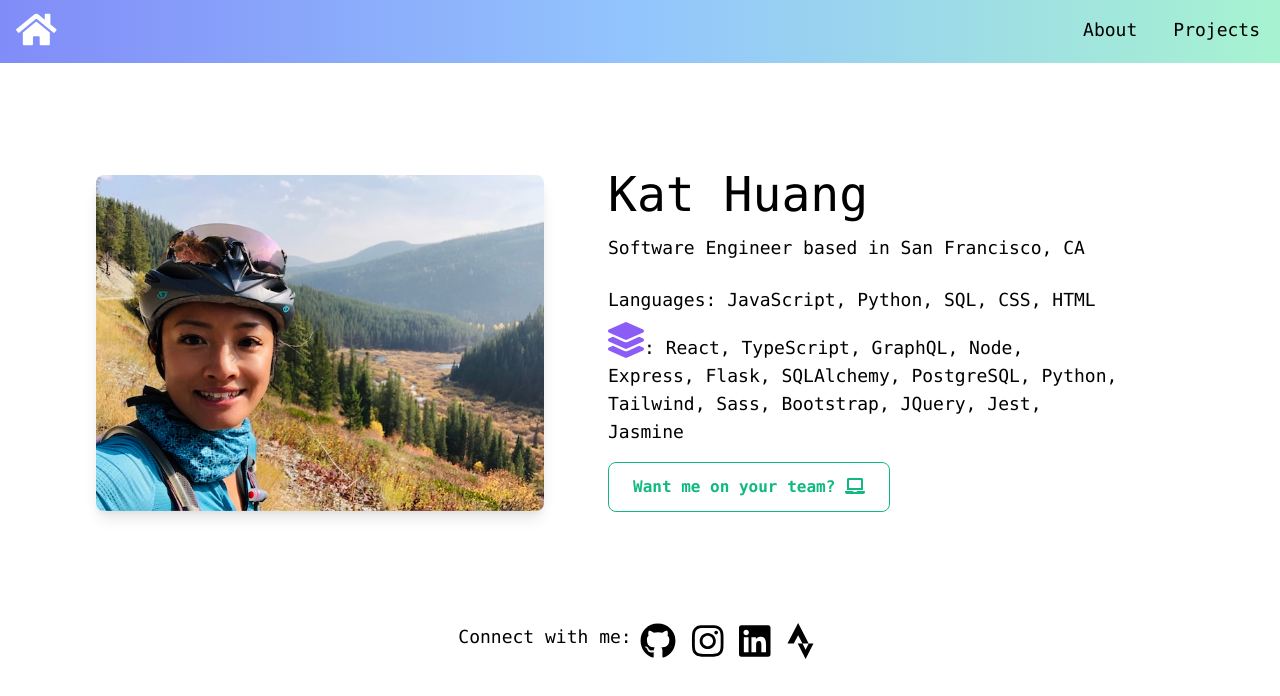
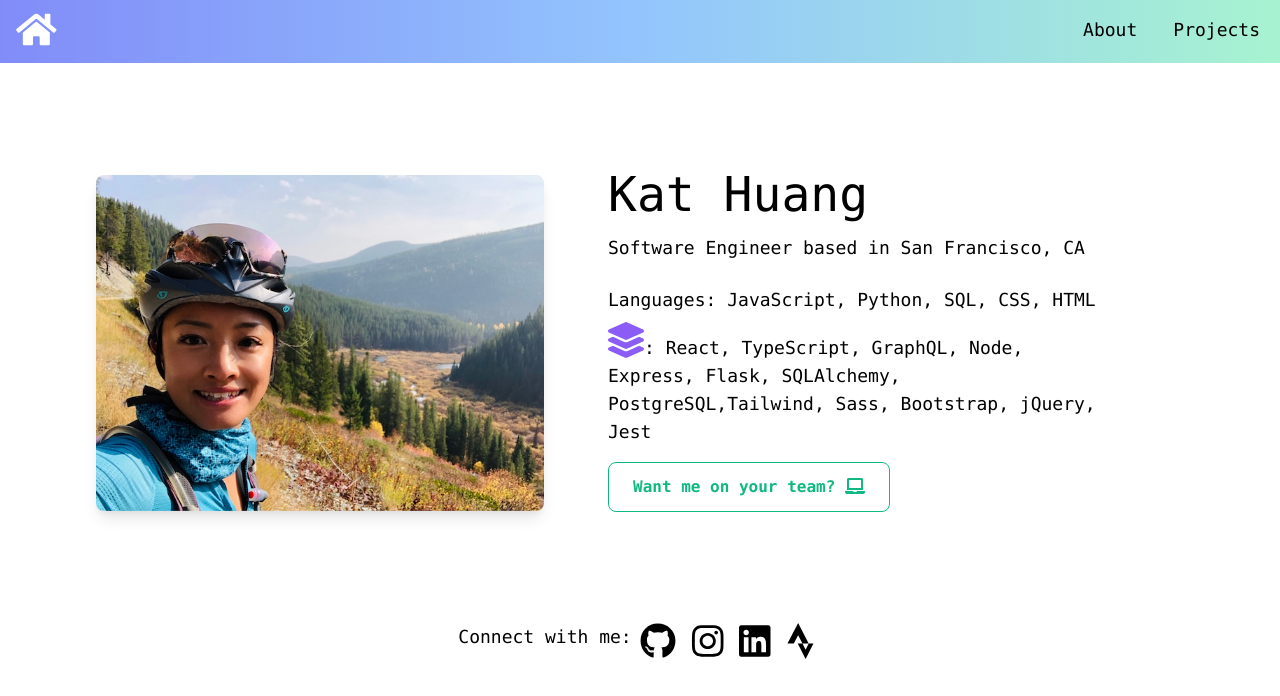
Before and after one commit to kathythekat/personal-site, a React (Create React App) app: page / in a window 1280 px wide. Shown: the top 696 px of the page. Built offline with nearby package versions, Linux system fonts and the light colour scheme.

Commit message:
edited stack section

```diff
--- a/src/Home.js
+++ b/src/Home.js
@@ -28,8 +28,7 @@ function Home() {
           <h4 className="lg:text-lg my-4">Software Engineer based in San Francisco, CA</h4>
           <h4 className="lg:text-lg">
             <p className="my-2">Languages: JavaScript, Python, SQL, CSS, HTML</p>
-            <span className="text-purple-500 text-sm lg:text-lg">{stack}</span>: React, TypeScript, GraphQL, Node, Express, Flask, SQLAlchemy, PostgreSQL,
-            Python, Tailwind, Sass, Bootstrap, JQuery, Jest, Jasmine
+            <span className="text-purple-500 text-sm lg:text-lg">{stack}</span>: React, TypeScript, GraphQL, Node, Express, Flask, SQLAlchemy, PostgreSQL,Tailwind, Sass, Bootstrap, jQuery, Jest
           </h4>
           <a href={Resume} target="_blank" rel="noreferrer">
         <button
```
